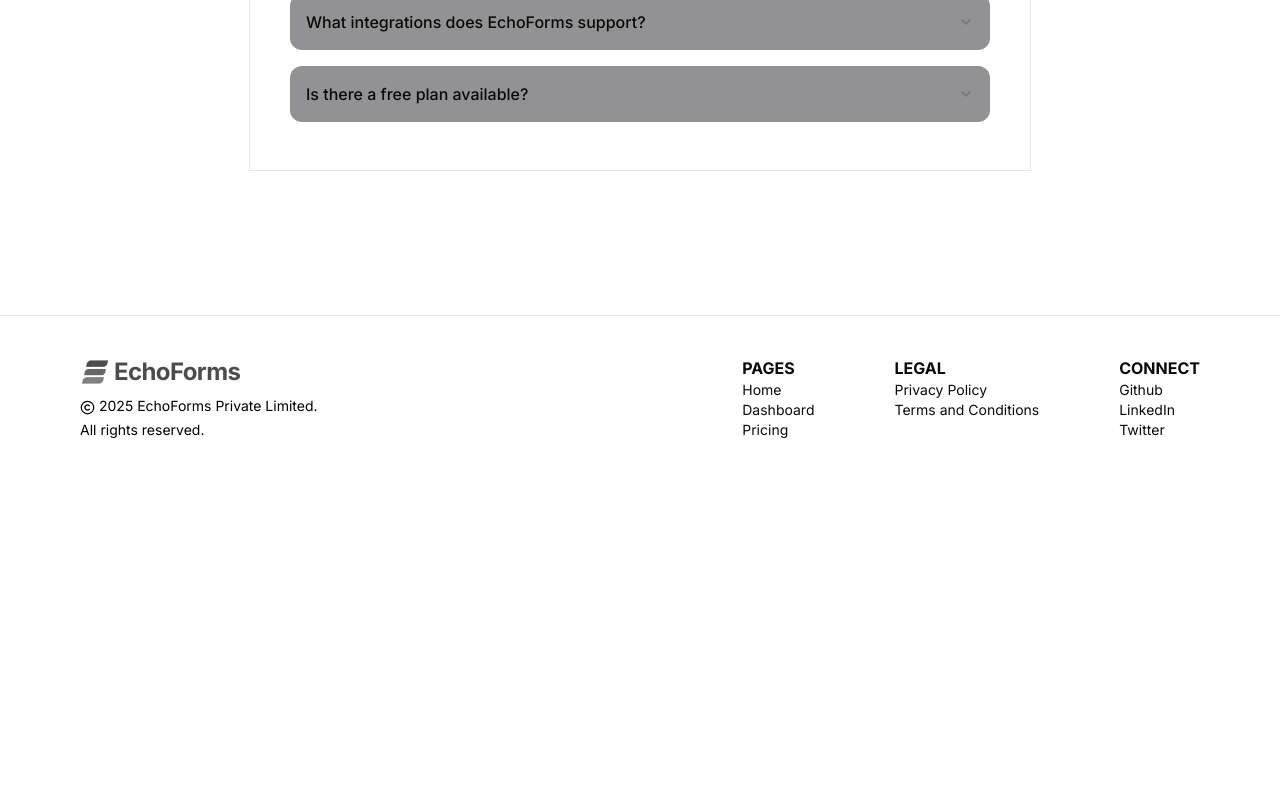
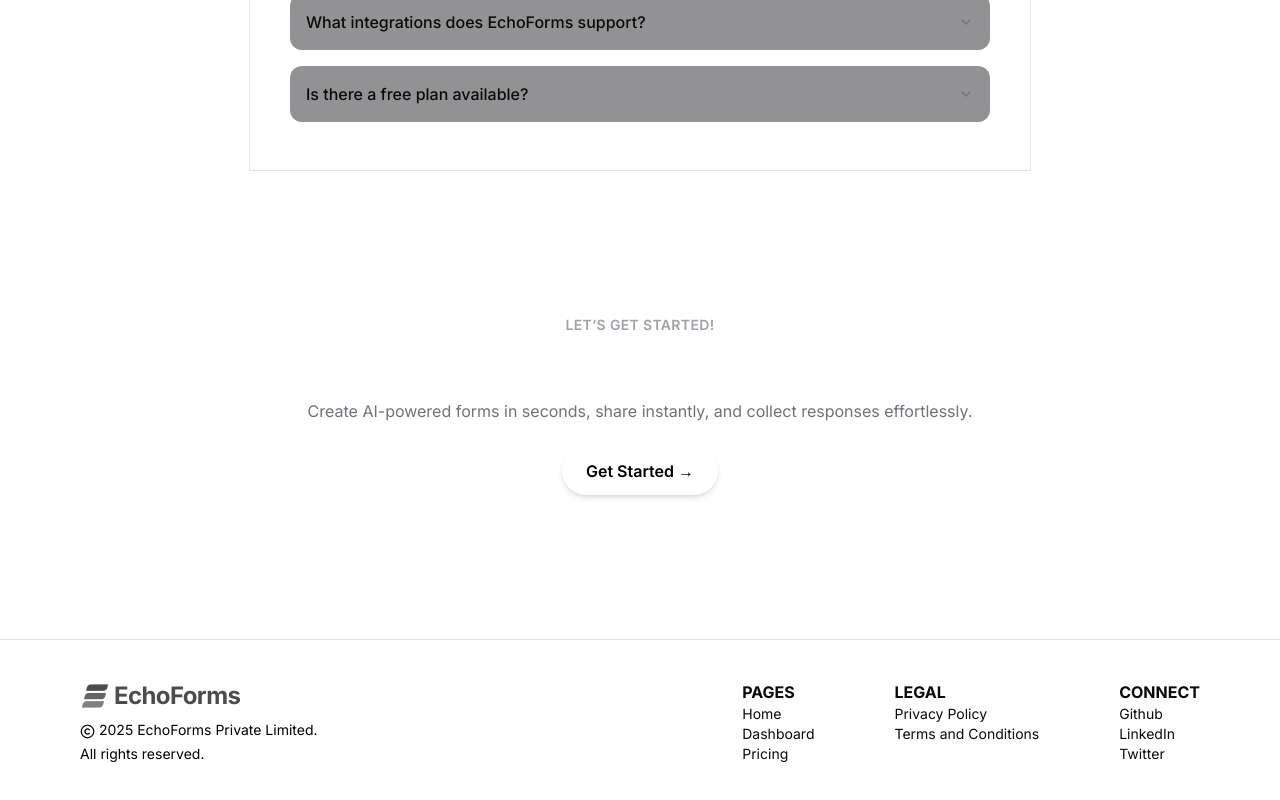
Before and after one commit to 10xshivam/EchoForms, a Next.js app: page / in a window 1280 px wide. Shown: the part 4864-5664 px from the top of the page. Before the commit the page ends 5344 px from the top, so only its background shows below. Built offline with nearby package versions, Linux system fonts and the light colour scheme; no server answers.

Commit message:
Add FinalCTA component to Home page for enhanced call-to-action section

```diff
--- a/src/app/page.tsx
+++ b/src/app/page.tsx
@@ -10,6 +10,7 @@ import Hero from "@/components/Home/Hero";
 import Pricing from "@/components/Home/Pricing";
 import { Faq } from "@/components/Home/Faq";
 import Testimonial from "@/components/Home/Testimonial";
+import { FinalCTA } from "@/components/Home/FinalCTA";
 
 export default function Home() {
   return (
@@ -51,6 +52,7 @@ export default function Home() {
           <Faq />
         </div>
       </div>
+      <FinalCTA/>
       <Footer />
     </div>
   );
--- /dev/null
+++ b/src/components/Home/FinalCTA.tsx
@@ -0,0 +1,16 @@
+export function FinalCTA() {
+    return (
+      <section className="flex flex-col items-center justify-center px-10 pb-36 rounded-xl">
+        <h4 className="text-zinc-400 font-semibold text-sm uppercase tracking-wide">
+          Let’s Get Started!
+        </h4>
+        <h2 className="text-4xl font-bold text-white mt-2">Effortless Form Building</h2>
+        <p className="text-zinc-500 mt-4 max-w-2xl mx-auto">
+          Create AI-powered forms in seconds, share instantly, and collect responses effortlessly.
+        </p>
+        <button className="mt-6 px-6 py-3 bg-white text-black font-semibold rounded-full shadow-md hover:bg-gray-200 transition">
+          Get Started →
+        </button>
+      </section>
+    );
+  }
```
